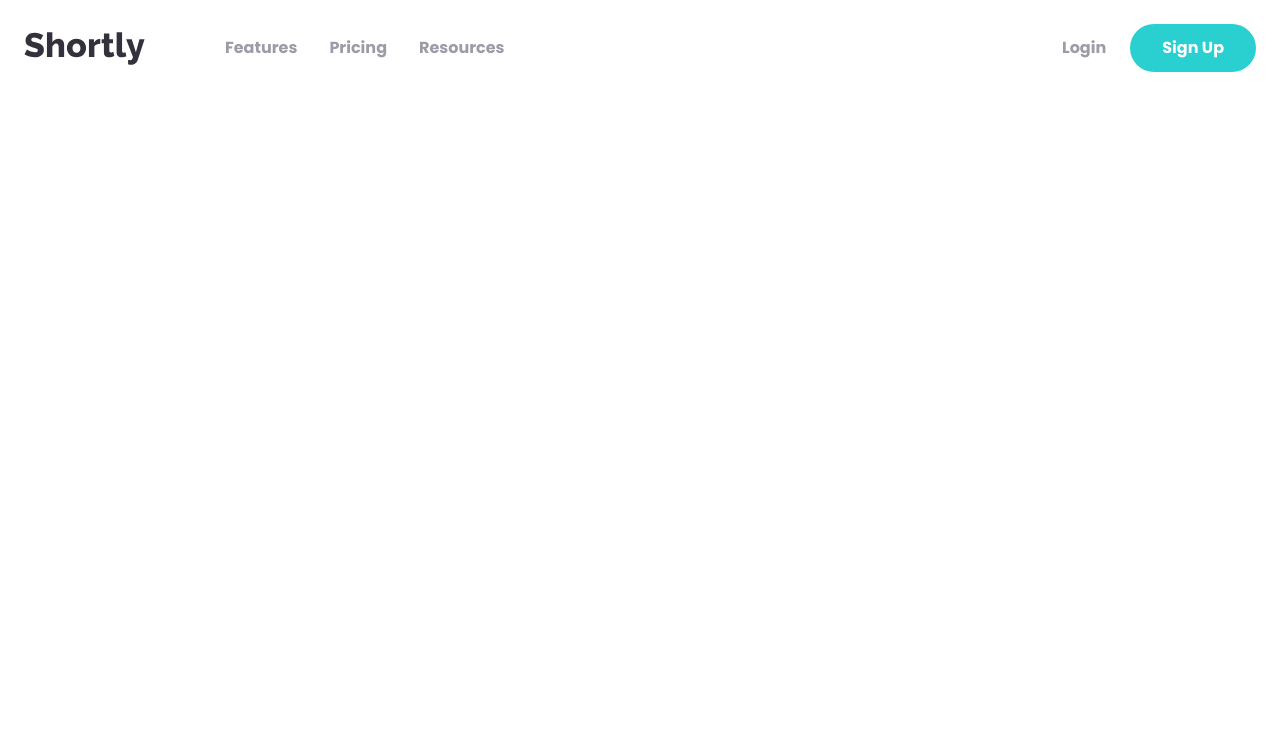
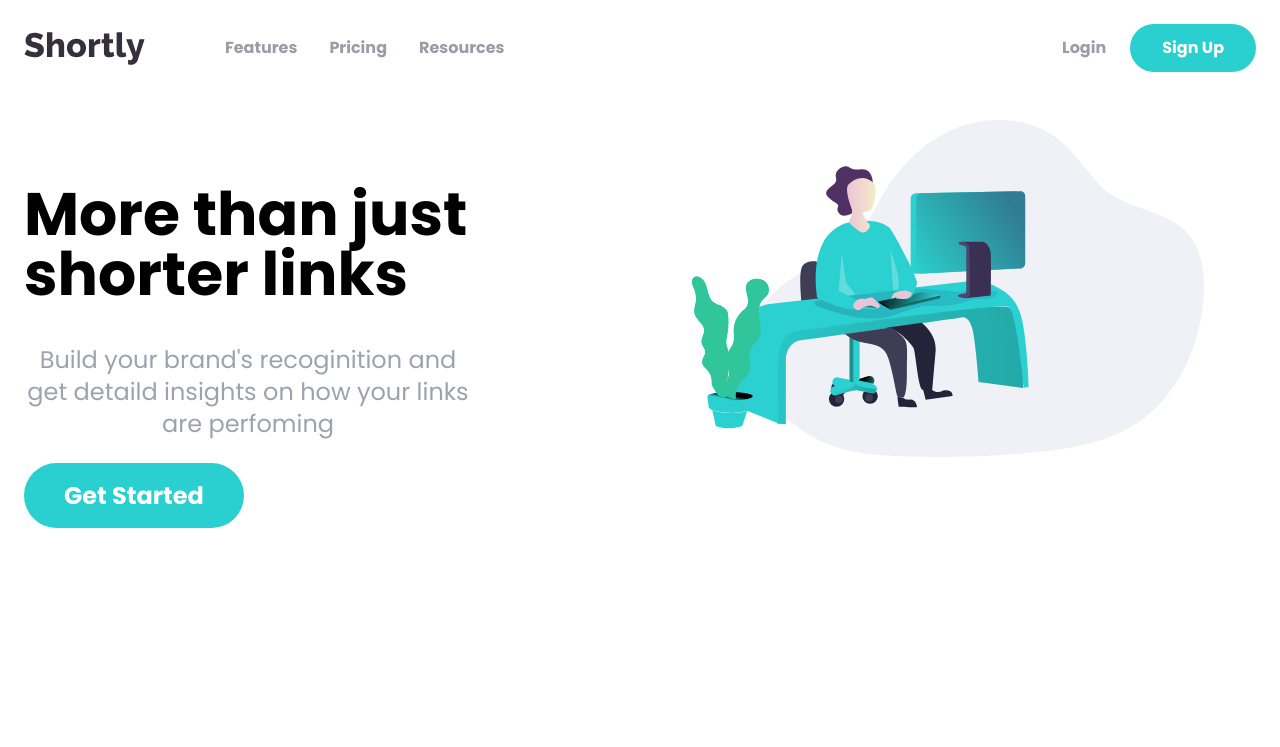
Before and after one commit to vishanbudhathoki/Tailwind-Projects, a website: page shortly-project/index.html in a window 1280 px wide. Drawn offline with Linux system fonts and the light colour scheme; files that its build step writes are made by us from their sources.

Commit message:
hero section

```diff
--- a/shortly-project/index.html
+++ b/shortly-project/index.html
@@ -60,5 +60,37 @@
       </div>
       <!-- @todo Mobile Menu -->
     </nav>
+
+    <!-- Hero Section-->
+    <section id="hero">
+      <!-- Hero Container -->
+      <div class="container flex flex-col-reverse mx-auto p-6 lg:flex-row">
+        <!-- Content Container -->
+        <div class="flex flex-col space-y-10 mb-44 lg:mt-16 lg:w-1/2 xl:mb-52">
+          <h1
+            class="text-5xl font-bold text-center lg:text-6xl
+              lg:max-w-md lg:text-left">
+            More than just shorter links
+          </h1>
+          <p
+            class="text-2xl text-center text-gray-400 lg:max-w-md
+                lg;text-left">
+              Build your brand's recoginition and get detaild insights on
+              how your links are perfoming
+          </p>
+          <div class="mx-auto lg:mx-0">
+            <a href="#"
+              class="py-5 px-10 text-2xl font-bold text-white bg-cyan
+                rounded-full lg:py-4 hover:opacity-70">Get Started</a>
+          </div>
+        </div>
+
+
+        <!-- Image -->
+        <div class="mb-24 mx-auto md:w-180 lg:mb-0 lg:w=1/2">
+          <img src="images/illustration-working.svg" alt="">
+        </div>
+      </div>
+    </section>
   </body>
 </html>
```
Also changed, not shown: shortly-project/css/style.css.
